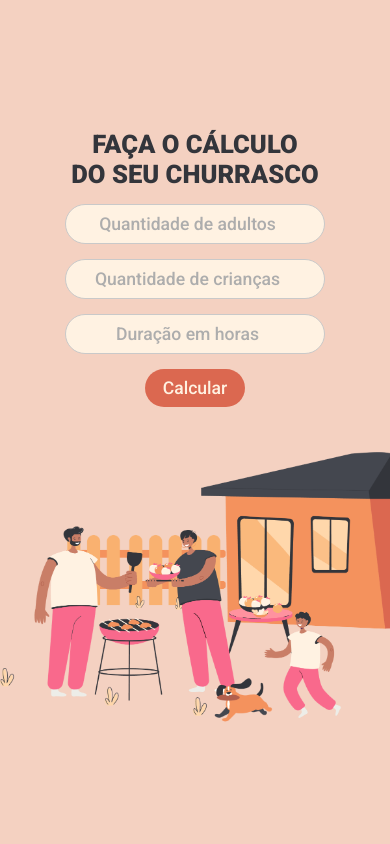
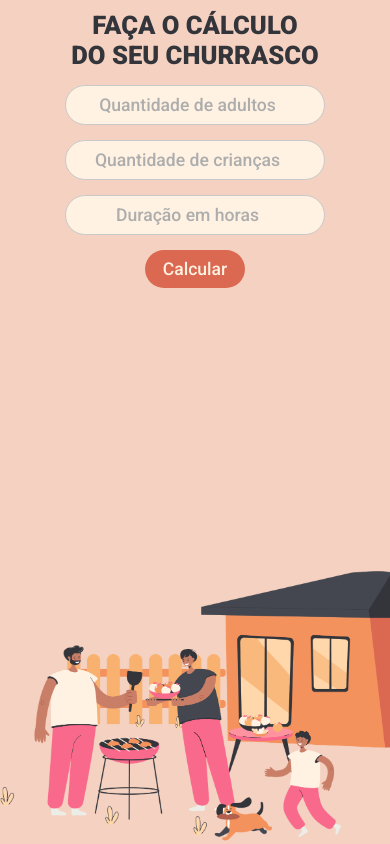
Before and after one commit to FreitasLucas01/Churrascometro, a plain HTML site: page index.html in a window 390 px wide. Drawn offline with Linux system fonts and the light colour scheme.

Commit message:
resposivo-mobile

```diff
--- a/style.css
+++ b/style.css
@@ -248,9 +248,6 @@ p {
 }
 
 @media screen and (max-width: 500px) {
-    #container {
-        justify-content: center;
-    }
     #textDiv {
         padding: 10px;
     }
```
